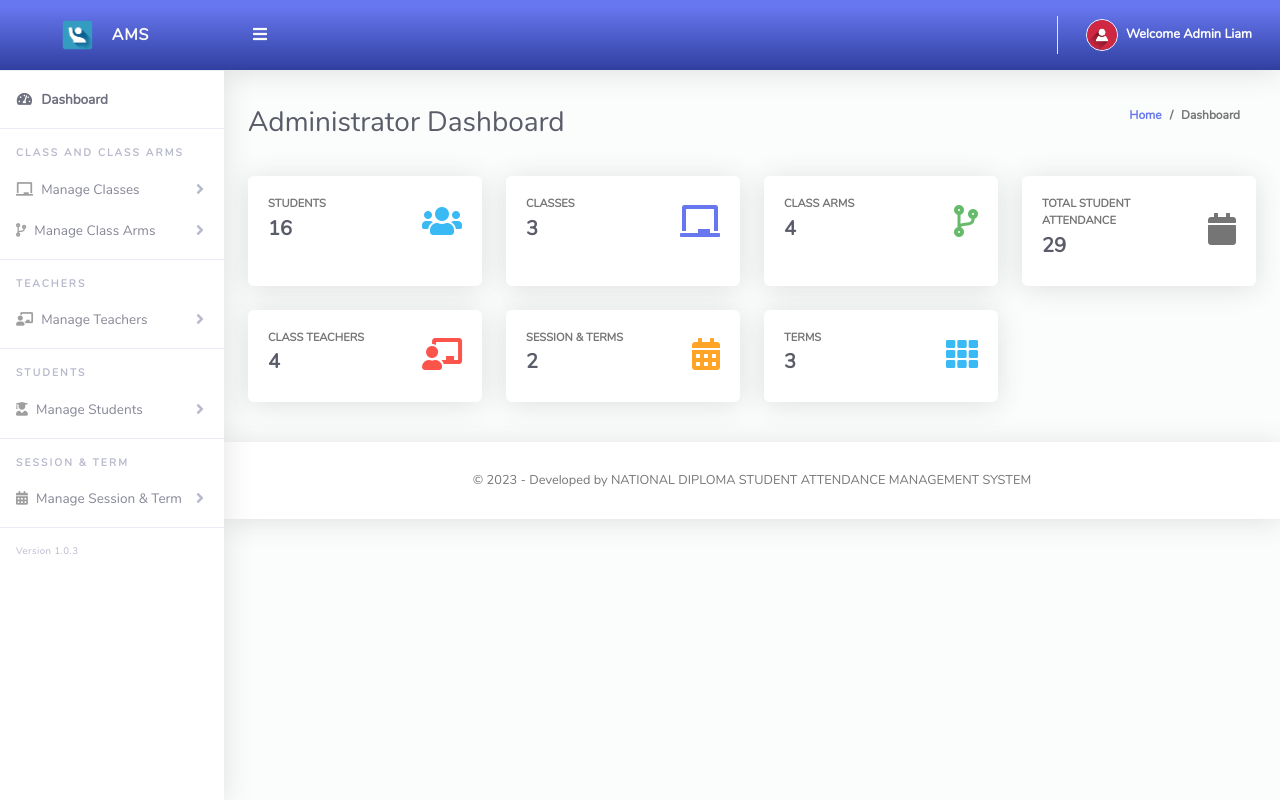
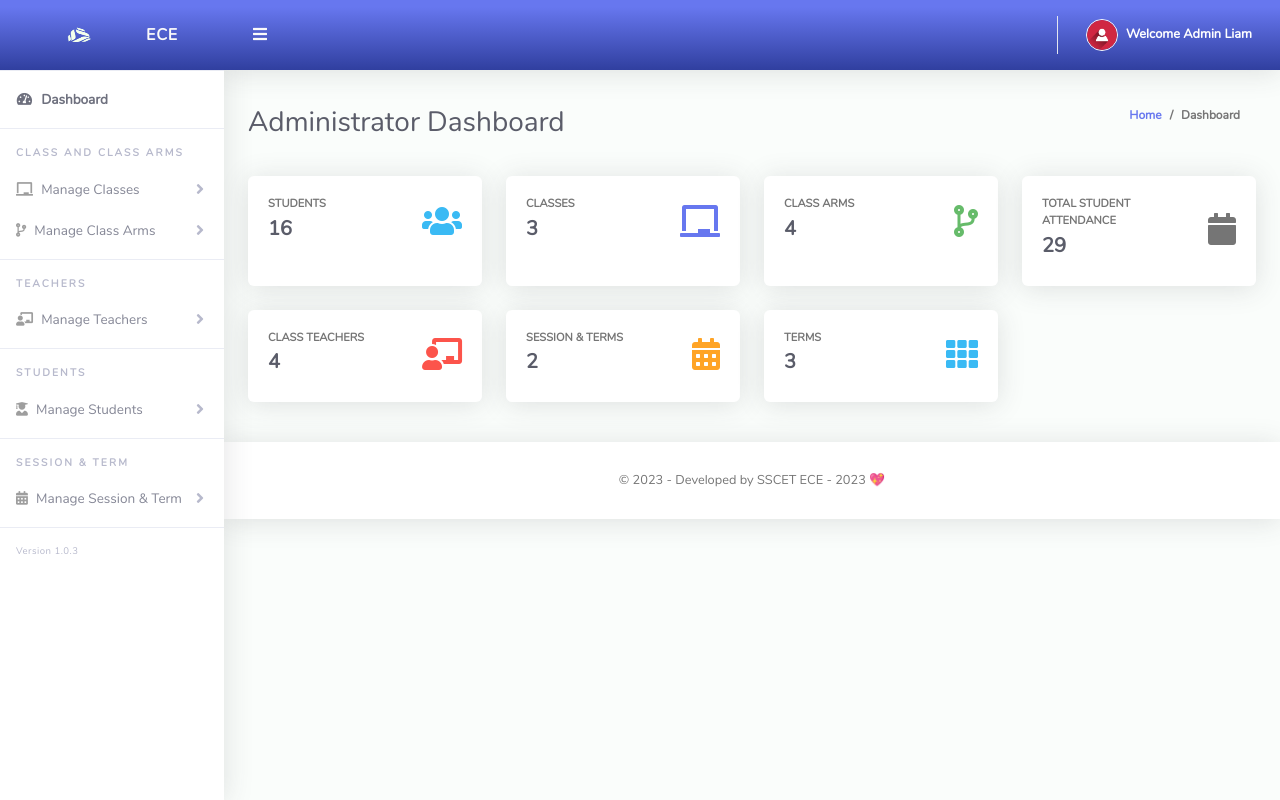
Before and after one commit to sachinglarance/attendance_management, a PHP site: page /Admin/ in a window 1280 px wide. Run offline with PHP 8.4, Linux system fonts and the light colour scheme; the visitor is signed in with stand-in values (Sample User, id 1); data comes from the database, SQL or seed files in the repository; some libraries are stand-ins or nearby versions.

Commit message:
image edited

```diff
--- a/Admin/Includes/footer.php
+++ b/Admin/Includes/footer.php
@@ -1,8 +1,8 @@
  <footer class="sticky-footer bg-white">
         <div class="container my-auto">
           <div class="copyright text-center my-auto">
-            <span> &copy; <script> document.write(new Date().getFullYear()); </script> - Developed by NATIONAL DIPLOMA
-              STUDENT ATTENDANCE MANAGEMENT SYSTEM
+            <span> &copy; <script> document.write(new Date().getFullYear()); </script> - Developed by SSCET ECE - 2023 💖
+
             </span>
           </div>
         </div>
--- a/Admin/Includes/sidebar.php
+++ b/Admin/Includes/sidebar.php
@@ -1,9 +1,9 @@
  <ul class="navbar-nav sidebar sidebar-light accordion " id="accordionSidebar">
       <a class="sidebar-brand d-flex align-items-center bg-gradient-primary  justify-content-center" href="index.php">
         <div class="sidebar-brand-icon" >
-          <img src="img/logo/attnlg.jpg">
+          <img src="img/logo/attnlg.png" style="width:100px">
         </div>
-        <div class="sidebar-brand-text mx-3">AMS</div>
+        <div class="sidebar-brand-text mx-3">ECE</div>
       </a>
       <hr class="sidebar-divider my-0">
       <li class="nav-item active">
--- a/Admin/index.php
+++ b/Admin/index.php
@@ -26,7 +26,7 @@
   <meta name="viewport" content="width=device-width, initial-scale=1, shrink-to-fit=no">
   <meta name="description" content="">
   <meta name="author" content="">
-  <link href="img/logo/attnlg.jpg" rel="icon">
+  <link href="img/logo/attnlg.png" rel="icon">
   <title>Dashboard</title>
   <link href="../vendor/fontawesome-free/css/all.min.css" rel="stylesheet" type="text/css">
   <link href="../vendor/bootstrap/css/bootstrap.min.css" rel="stylesheet" type="text/css">
--- a/ClassTeacher/Includes/footer.php
+++ b/ClassTeacher/Includes/footer.php
@@ -1,9 +1,9 @@
 <footer class="sticky-footer bg-white">
         <div class="container my-auto">
           <div class="copyright text-center my-auto">
-            <span> &copy; <script> document.write(new Date().getFullYear()); </script> - Developed by NATIONAL DIPLOMA
-              STUDENT ATTENDANCE MANAGEMENT SYSTEM
-            </span>
+          <span> &copy; <script> document.write(new Date().getFullYear()); </script> - Developed by SSCET ECE - 2023 💖
+
+  </span>
           </div>
         </div>
       </footer>
--- a/ClassTeacher/Includes/sidebar.php
+++ b/ClassTeacher/Includes/sidebar.php
@@ -1,9 +1,9 @@
  <ul class="navbar-nav sidebar sidebar-light accordion" id="accordionSidebar">
       <a class="sidebar-brand d-flex align-items-center bg-gradient-primary justify-content-center" href="index.php">
         <div class="sidebar-brand-icon" >
-          <img src="img/logo/attnlg.jpg">
+        <img src="img/logo/attnlg.png" style="width:100px">
         </div>
-        <div class="sidebar-brand-text mx-3">AMS</div>
+        <div class="sidebar-brand-text mx-3">ECE</div>
       </a>
       <hr class="sidebar-divider my-0">
       <li class="nav-item active">
--- a/ClassTeacher/index.php
+++ b/ClassTeacher/index.php
@@ -26,7 +26,7 @@
   <meta name="viewport" content="width=device-width, initial-scale=1, shrink-to-fit=no">
   <meta name="description" content="">
   <meta name="author" content="">
-  <link href="img/logo/attnlg.jpg" rel="icon">
+  <link href="img/logo/attnlg.png" rel="icon">
   <title>Dashboard</title>
   <link href="../vendor/fontawesome-free/css/all.min.css" rel="stylesheet" type="text/css">
   <link href="../vendor/bootstrap/css/bootstrap.min.css" rel="stylesheet" type="text/css">
--- a/Includes/session.php
+++ b/Includes/session.php
@@ -10,16 +10,16 @@
 
 }
 
-// $expiry = 1800 ;//session expiry required after 30 mins
-// if (isset($_SESSION['LAST']) && (time() - $_SESSION['LAST'] > $expiry)) {
+$expiry = 1800 ;//session expiry required after 30 mins
+if (isset($_SESSION['LAST']) && (time() - $_SESSION['LAST'] > $expiry)) {
 
-//     session_unset();
-//     session_destroy();
-//     echo "<script type = \"text/javascript\">
-//           window.location = (\"../index.php\");
-//           </script>";
+    session_unset();
+    session_destroy();
+    echo "<script type = \"text/javascript\">
+          window.location = (\"../index.php\");
+          </script>";
 
-// }
-// $_SESSION['LAST'] = time();
+}
+$_SESSION['LAST'] = time();
 
 ?>
--- a/forgotPassword.php
+++ b/forgotPassword.php
@@ -61,13 +61,13 @@
 				}
 			?>
 
-                    <!-- <hr>
+                    <hr>
                     <a href="index.html" class="btn btn-google btn-block">
                       <i class="fab fa-google fa-fw"></i> Login with Google
                     </a>
                     <a href="index.html" class="btn btn-facebook btn-block">
                       <i class="fab fa-facebook-f fa-fw"></i> Login with Facebook
-                    </a> -->
+                    </a>
                   <hr>
                   <div class="text-center">
                     <a class="font-weight-bold small" href="memberSetup.php">Create a Memeber Account!</a>&nbsp;&nbsp;&nbsp;&nbsp;&nbsp;&nbsp;&nbsp;&nbsp;&nbsp;&nbsp;
```
Also changed, not shown: index.php (+4 -4 lines), Admin/img/logo/attnlg.jpg (deleted), Admin/img/logo/attnlg.png (added), Admin/img/logo/attnlg2.png (added), ClassTeacher/img/logo/attnlg.jpg (deleted), ClassTeacher/img/logo/attnlg.png (added), img/logo/Attendance management (1).png (added), img/logo/attnlg.jpg (deleted), img/logo/attnlg.png (added).
